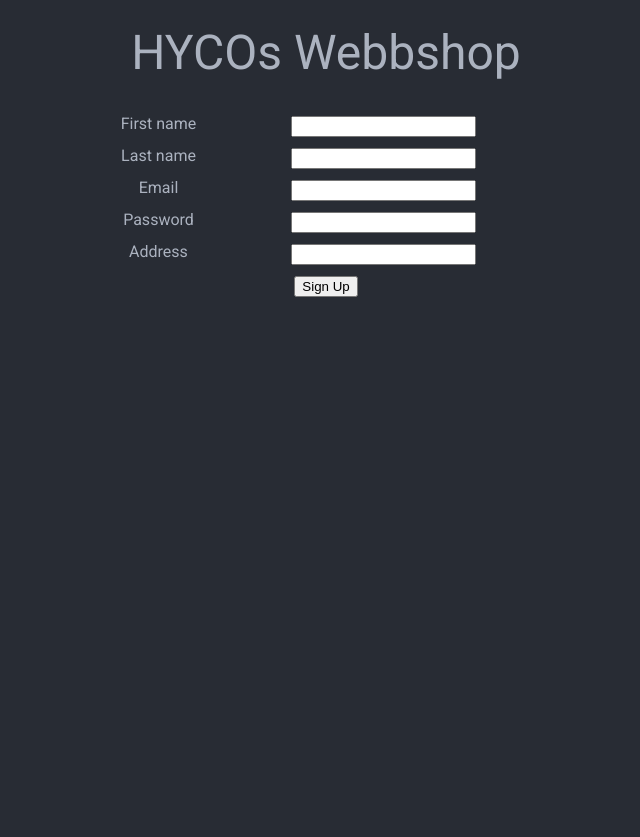
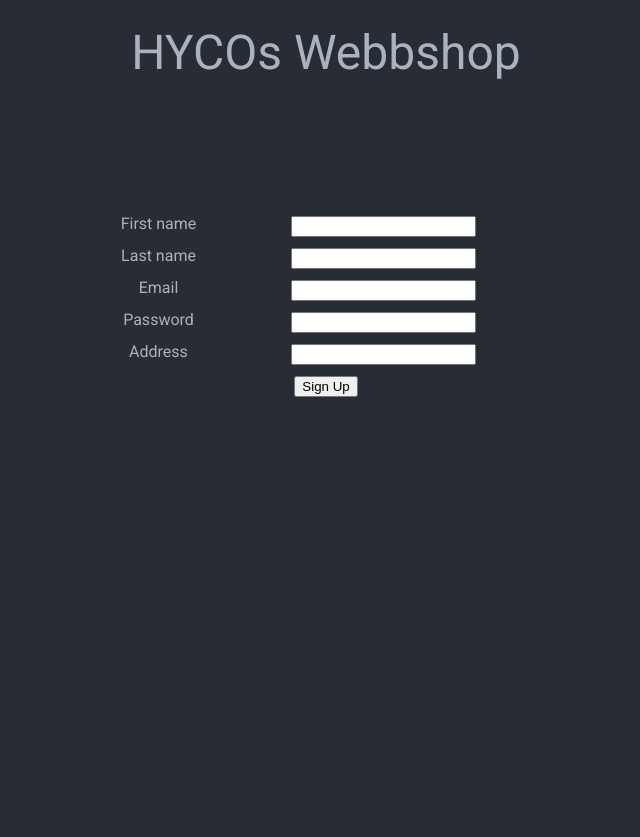
Before and after one commit to johansvedberg/Webbshop, a PHP site: page /signup.html in a window 1280 px wide. Shown: the whole page, without its empty margins (314-954 px from the left). Run offline with PHP 8.4, Linux system fonts and the light colour scheme; some libraries are stand-ins or nearby versions.

Commit message:
Small CSS-fix

```diff
--- a/style.css
+++ b/style.css
@@ -31,7 +31,7 @@ h1 {
 }
 
 .login {
-	position:absolute;
+	 position:absolute;
   	top:0;
    	left:0;
    	margin-top: 0.6em;
@@ -71,7 +71,7 @@ h1 {
   position: fixed;
   top: 50%;
   left: 50%;
-  margin-top: -300px;
+  margin-top: -200px;
   margin-left: -300px;
   text-align: center;
 }
```
